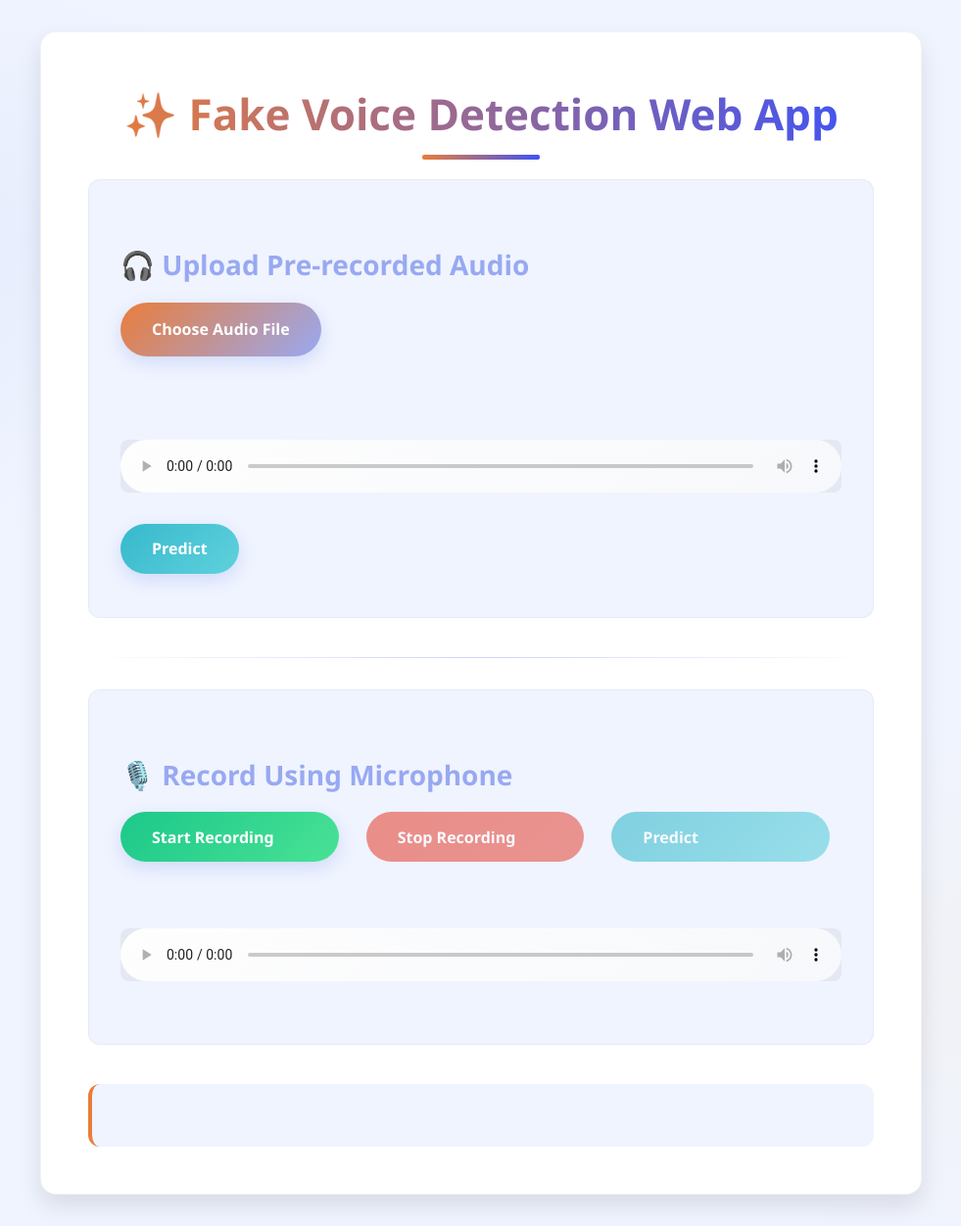
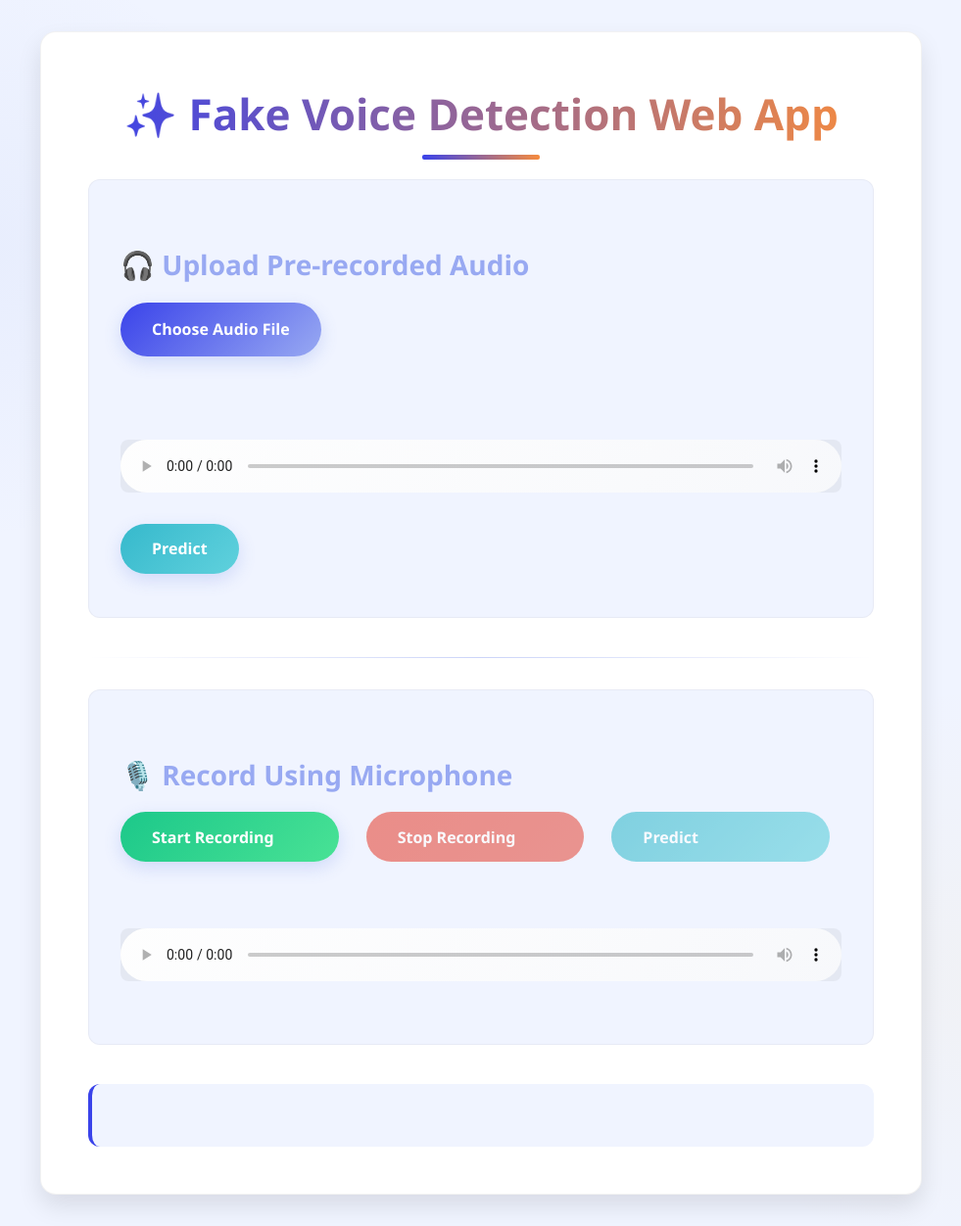
Before and after one commit to HariharanAI183/DeepFake-Audio-Detection, a Flask app: page / in a window 1280 px wide. Shown: the whole page at 98% size, without its empty margins (149-1130 px from the left). Run offline with Flask 3, Linux system fonts and the light colour scheme.

Commit message:
alter heading gradient

```diff
--- a/static/style.css
+++ b/static/style.css
@@ -1,7 +1,7 @@
 :root {
-  --primary: #ea7d3a;
+  --primary: #3a43ea;
   --primary-light: #98a9f2;
-  --accent: #3e53f6;
+  --accent: #f68b3e;
   --dark-text: #2c3e50;
   --muted-text: #6c757d;
   --background: #ffffff;
```
